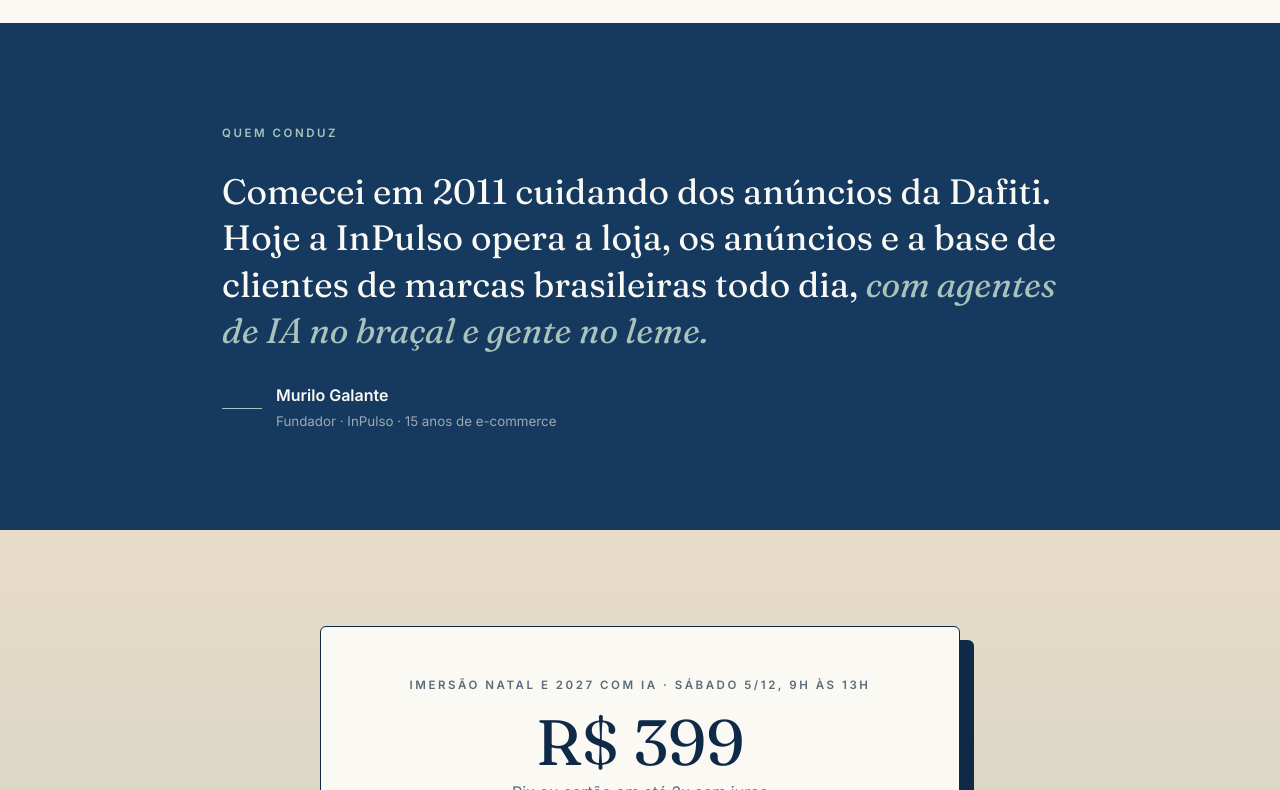
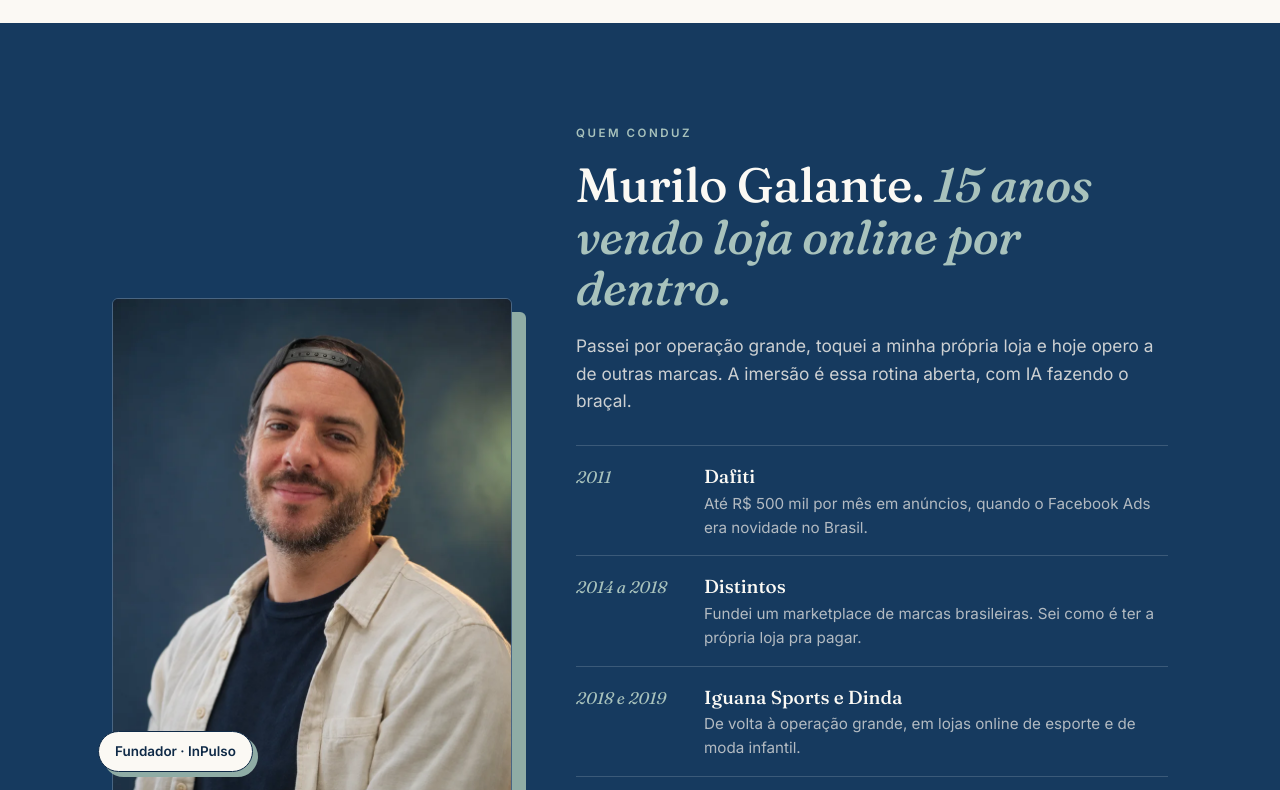
Before and after one commit to murilo-mgs/inpulso-landing-page, a plain HTML site: page imersao/index.html in a window 1280 px wide. Shown: the part 3560-4350 px from the top of the page. Drawn offline with Linux system fonts and the light colour scheme.

Commit message:
imersão: seção "Quem conduz" com retrato e linha do tempo (Dafiti, Distintos, Iguana Sports e Dinda, InPulso); canonical aponta pro endereço oficial imersao.inpulso.online
Co-Authored-By: Claude Fable 5.2 <noreply@anthropic.com>

```diff
--- a/imersao/index.html
+++ b/imersao/index.html
@@ -28,7 +28,7 @@
 <meta name="viewport" content="width=device-width, initial-scale=1.0">
 <meta name="robots" content="index, follow">
 <title>Imersão Natal e 2027 com IA · InPulso</title>
-<link rel="canonical" href="https://www.inpulso.online/imersao/">
+<link rel="canonical" href="https://imersao.inpulso.online/">
 <meta name="description" content="A Black não foi tudo isso? 4 horas ao vivo no sábado, 5/12: você lê o que a Black ensinou, prepara a loja pro Natal com IA e sai com o plano de 2027.">
 <link rel="icon" href="../favicon.ico" sizes="any">
 <link rel="preconnect" href="https://fonts.googleapis.com">
@@ -114,13 +114,20 @@ section{padding:96px 0}
 
 /* quem */
 .who{background:var(--navy-2);color:var(--paper)}
-.who .wrap{max-width:900px}
 .who .eyebrow{color:var(--sage)}
-.who blockquote{font-family:var(--serif);font-size:clamp(1.4rem,3.2vw,2.2rem);line-height:1.32;margin:24px 0 28px}
-.who blockquote em{color:var(--sage)}
-.who .sign{display:flex;gap:14px;align-items:center}
-.who .rule{width:40px;height:1px;background:var(--sage)}
-.who small{color:rgba(245,241,235,.6)}
+.who-grid{display:grid;grid-template-columns:minmax(0,400px) minmax(0,1fr);gap:64px;align-items:center}
+.who-photo{position:relative;margin:0}
+.who-photo img{display:block;width:100%;height:auto;aspect-ratio:4/5;object-fit:cover;border-radius:6px;border:1px solid rgba(255,255,255,.22);box-shadow:14px 14px 0 var(--sage-deep)}
+.who-photo figcaption{position:absolute;left:-14px;bottom:26px;background:var(--paper);color:var(--navy);border:1.5px solid var(--navy);border-radius:999px;padding:9px 16px;font-size:.84rem;font-weight:600;box-shadow:5px 5px 0 var(--sage-deep);white-space:nowrap}
+.who h2{font-size:clamp(2rem,4.2vw,3rem);margin:14px 0 18px;color:var(--paper)}
+.who h2 em{color:var(--sage)}
+.who .bio{font-size:1.08rem;color:rgba(245,241,235,.82);max-width:56ch}
+.tl{list-style:none;margin:30px 0 0;border-top:1px solid rgba(255,255,255,.16)}
+.tl li{display:grid;grid-template-columns:108px 1fr;gap:20px;padding:15px 0;border-bottom:1px solid rgba(255,255,255,.16);align-items:baseline}
+.tl .y{font-family:var(--serif);font-style:italic;color:var(--sage);font-size:1.05rem;white-space:nowrap}
+.tl b{display:block;font-family:var(--serif);font-weight:500;font-size:1.18rem;color:var(--paper);line-height:1.25}
+.tl span{display:block;color:rgba(245,241,235,.7);font-size:.95rem;margin-top:3px}
+.who blockquote{font-family:var(--serif);font-style:italic;font-size:clamp(1.15rem,2vw,1.4rem);line-height:1.4;margin-top:28px;padding-left:18px;border-left:2px solid var(--sage);color:var(--paper)}
 .brands{margin-top:36px;color:rgba(245,241,235,.65);font-size:.95rem}
 
 /* oferta */
@@ -167,6 +174,10 @@ footer .wrap{display:flex;justify-content:space-between;flex-wrap:wrap;gap:10px}
   .wrap{padding:0 20px} nav{padding:14px 20px}
   .hero{padding:56px 0 64px}
   .hero .grid,.fit,.take{grid-template-columns:1fr}
+  .who-grid{grid-template-columns:1fr;gap:40px}
+  .who-photo{max-width:340px}
+  .who-photo figcaption{left:-8px}
+  .tl li{grid-template-columns:92px 1fr;gap:14px}
   .take{grid-template-columns:1fr 1fr}
   .block{grid-template-columns:1fr;gap:12px;padding:22px}
   section{padding:72px 0}
@@ -293,10 +304,24 @@ footer .wrap{display:flex;justify-content:space-between;flex-wrap:wrap;gap:10px}
 </section>
 
 <section class="who">
-  <div class="wrap reveal">
-    <span class="eyebrow">Quem conduz</span>
-    <blockquote>Comecei em 2011 cuidando dos anúncios da Dafiti. Hoje a InPulso opera a loja, os anúncios e a base de clientes de marcas brasileiras todo dia, <em>com agentes de IA no braçal e gente no leme.</em></blockquote>
-    <div class="sign"><span class="rule"></span><div><b>Murilo Galante</b><br><small>Fundador · InPulso · 15 anos de e-commerce</small></div></div>  </div>
+  <div class="wrap who-grid reveal">
+    <figure class="who-photo">
+      <img src="murilo.webp" alt="Murilo Galante, fundador da InPulso" width="800" height="1000" loading="lazy">
+      <figcaption>Fundador · InPulso</figcaption>
+    </figure>
+    <div>
+      <span class="eyebrow">Quem conduz</span>
+      <h2>Murilo Galante. <em>15 anos vendo loja online por dentro.</em></h2>
+      <p class="bio">Passei por operação grande, toquei a minha própria loja e hoje opero a de outras marcas. A imersão é essa rotina aberta, com IA fazendo o braçal.</p>
+      <ul class="tl">
+        <li><span class="y">2011</span><div><b>Dafiti</b><span>Até R$ 500 mil por mês em anúncios, quando o Facebook Ads era novidade no Brasil.</span></div></li>
+        <li><span class="y">2014 a 2018</span><div><b>Distintos</b><span>Fundei um marketplace de marcas brasileiras. Sei como é ter a própria loja pra pagar.</span></div></li>
+        <li><span class="y">2018 e 2019</span><div><b>Iguana Sports e Dinda</b><span>De volta à operação grande, em lojas online de esporte e de moda infantil.</span></div></li>
+        <li><span class="y">Desde 2020</span><div><b>InPulso</b><span>Loja, anúncios e base de clientes de marcas brasileiras, todo dia, com agentes de IA no braçal e gente no leme.</span></div></li>
+      </ul>
+      <blockquote>No dia 5 eu abro o que a gente roda toda semana nas lojas que opera.</blockquote>
+    </div>
+  </div>
 </section>
 
 <section class="offer" id="vaga">
```
Also changed, not shown: imersao/murilo.webp (added).
